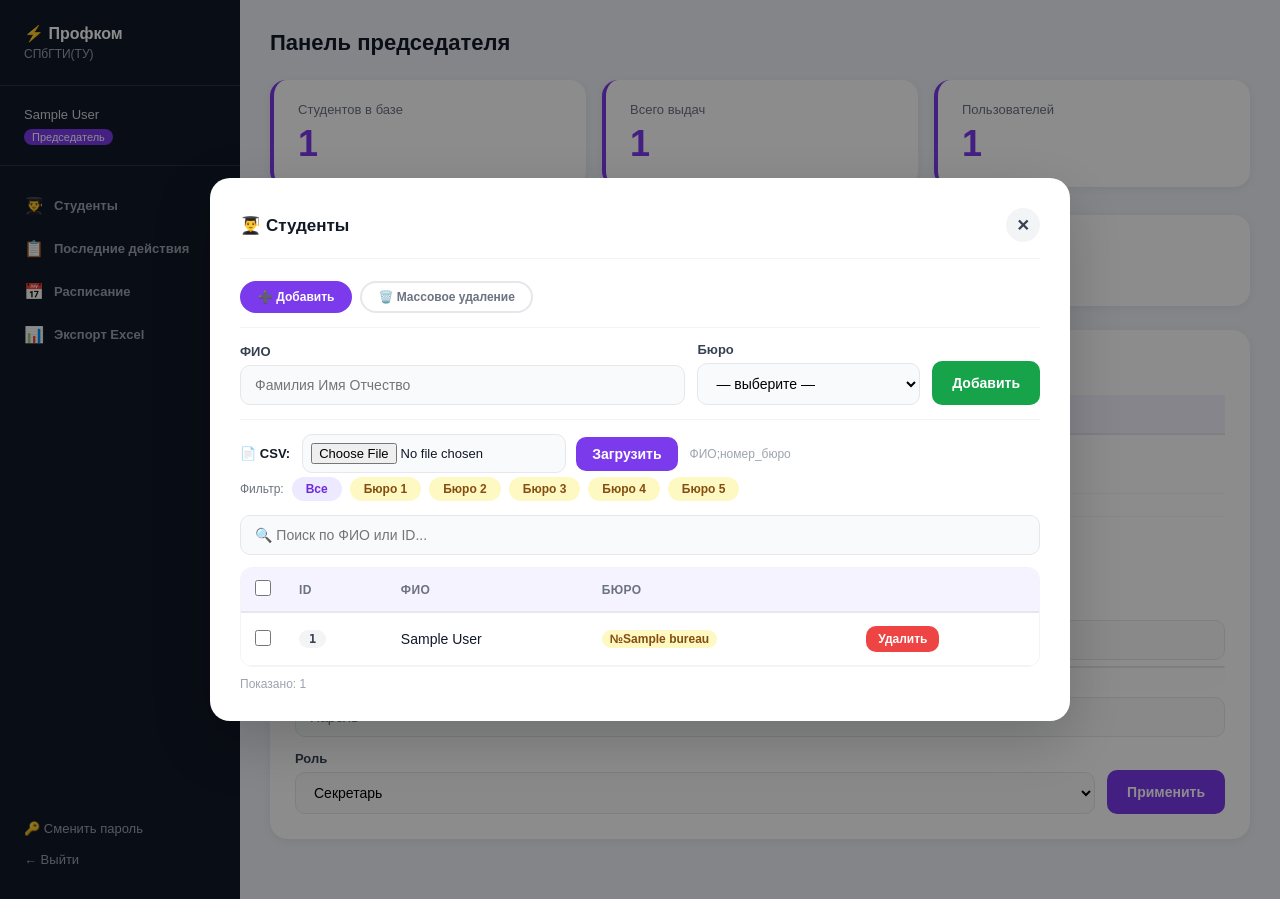
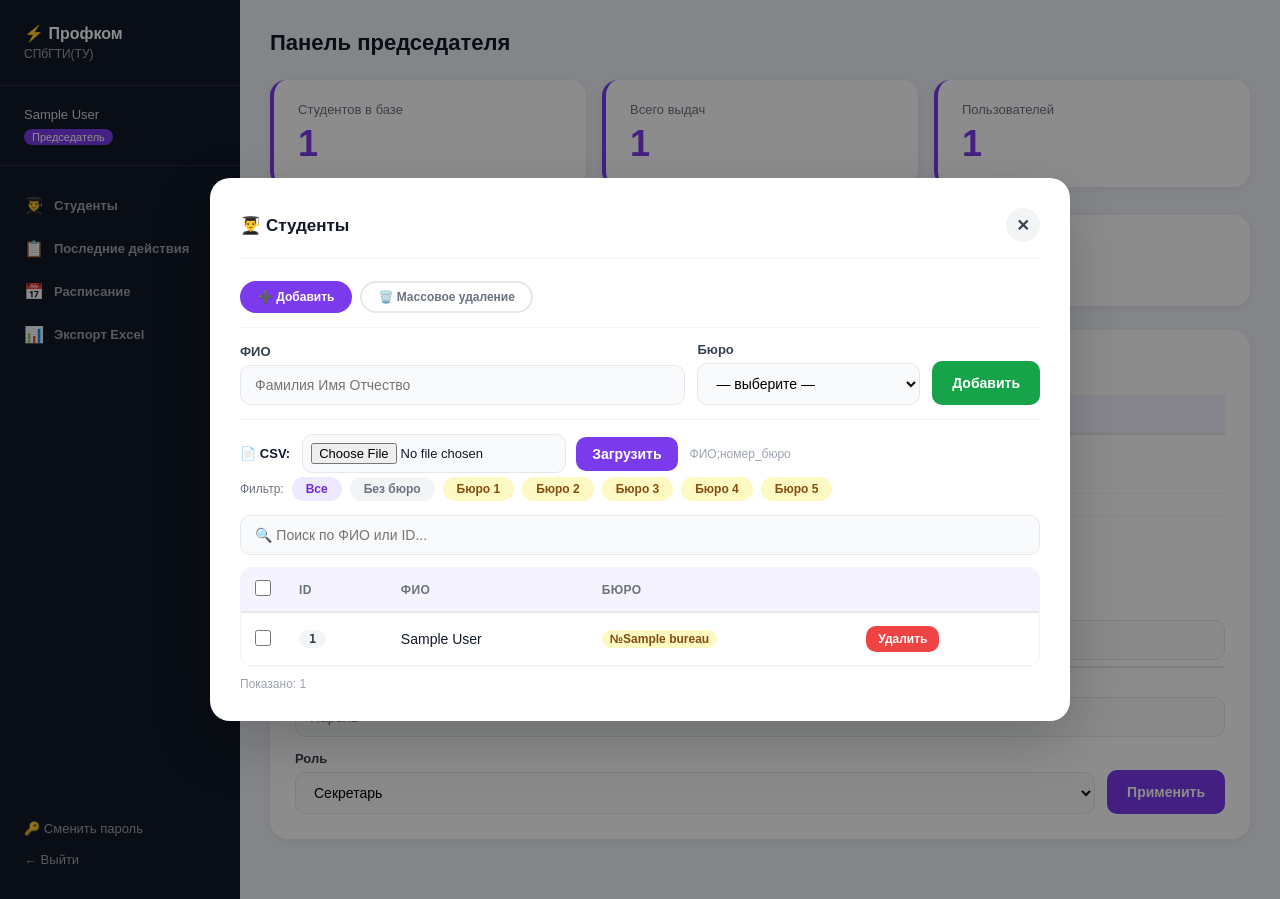
Before and after one commit to hancharegh/profkom-site, a Flask app: template templates/chairman.html in a window 1280 px wide, after a click on "👨‍🎓 Студенты". Run offline with Flask 3, Linux system fonts and the light colour scheme; the visitor is signed in with stand-in values (Sample User, id 1); the template is opened without the code that fills it: most values are stand-ins (such as "Sample title", 1, 10 or a date in 2020); some libraries are stand-ins or nearby versions.

Commit message:
без бюро

```diff
--- a/templates/chairman.html
+++ b/templates/chairman.html
@@ -934,6 +934,7 @@
                     <label style="margin-top:0;">Бюро</label>
                     <select id="new-student-bureau" style="margin:0;">
                         <option value="">— выберите —</option>
+                        <option value="0">Без бюро</option>
                         <option value="1">Бюро 1</option>
                         <option value="2">Бюро 2</option>
                         <option value="3">Бюро 3</option>
@@ -976,6 +977,7 @@
                 <div style="display:flex;gap:10px;flex-wrap:wrap;align-items:center;">
                     <select id="bulk-bureau-select" style="margin:0;flex:1;min-width:120px;">
                         <option value="">— выберите бюро —</option>
+                        <option value="0">Без бюро</option>
                         <option value="1">Бюро 1</option>
                         <option value="2">Бюро 2</option>
                         <option value="3">Бюро 3</option>
@@ -1039,6 +1041,9 @@
             <button type="button" class="filter-btn"
                     style="background:#ede9fe;color:#6d28d9;"
                     onclick="filterByBureau('')">Все</button>
+            <button type="button" class="filter-btn"
+                    style="background:#f3f4f6;color:#6b7280;"
+                    onclick="filterByBureau('0')">Без бюро</button>
             {% for i in range(1, 6) %}
             <button type="button" class="filter-btn"
                     style="background:#fef9c3;color:#854d0e;"
@@ -1082,7 +1087,7 @@
                     </td>
                     <td><span class="id-badge">{{ student.student_id }}</span></td>
                     <td>{{ student.full_name }}</td>
-                    <td><span class="bureau-badge">№{{ student.bureau }}</span></td>
+                    <td><span class="bureau-badge">{% if student.bureau == 0 %}—{% else %}№{{ student.bureau }}{% endif %}</span></td>
                     <td>
                         <button type="button" class="btn-danger"
                                 style="font-size:12px;padding:6px 12px;"
```
